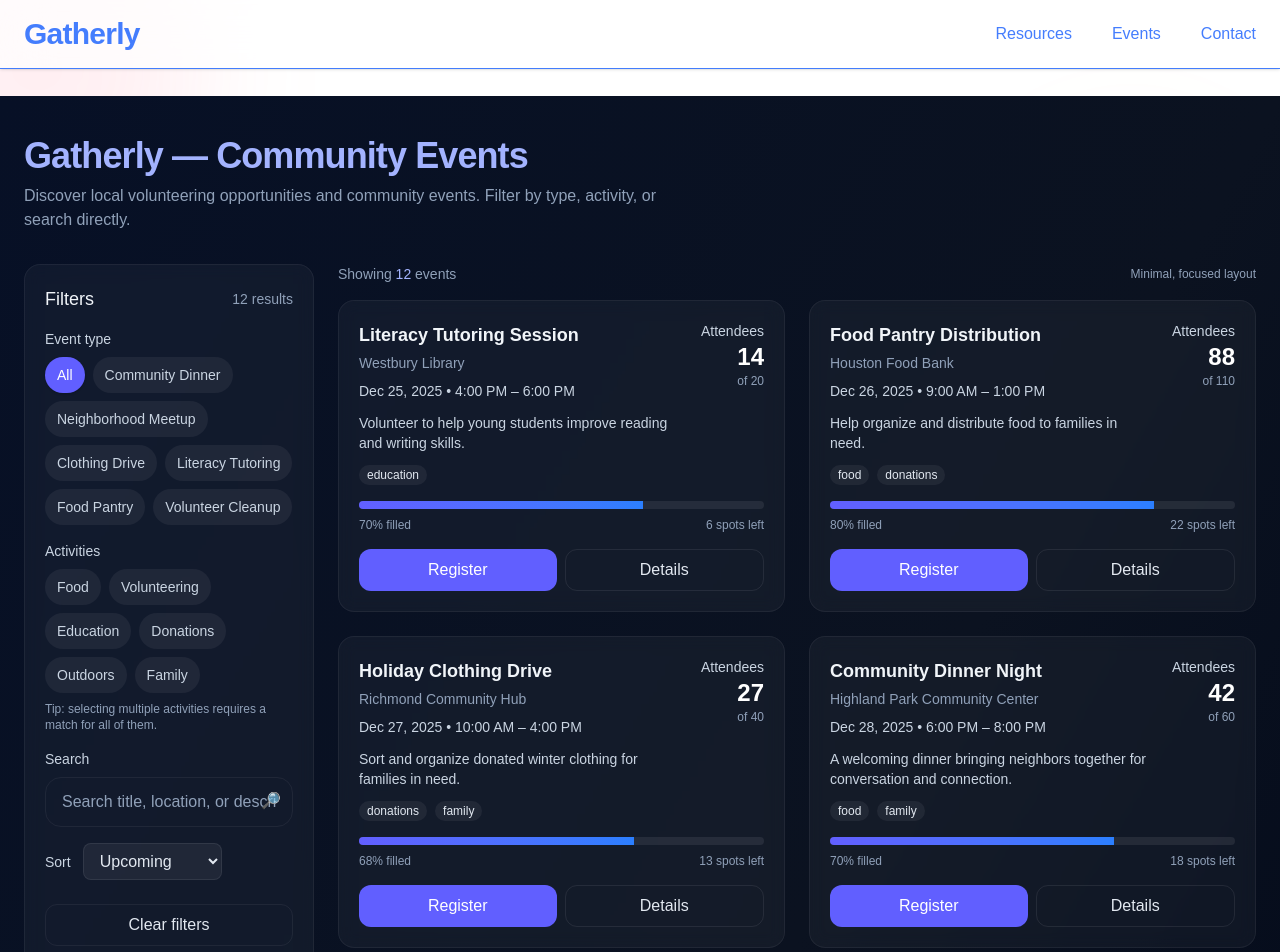
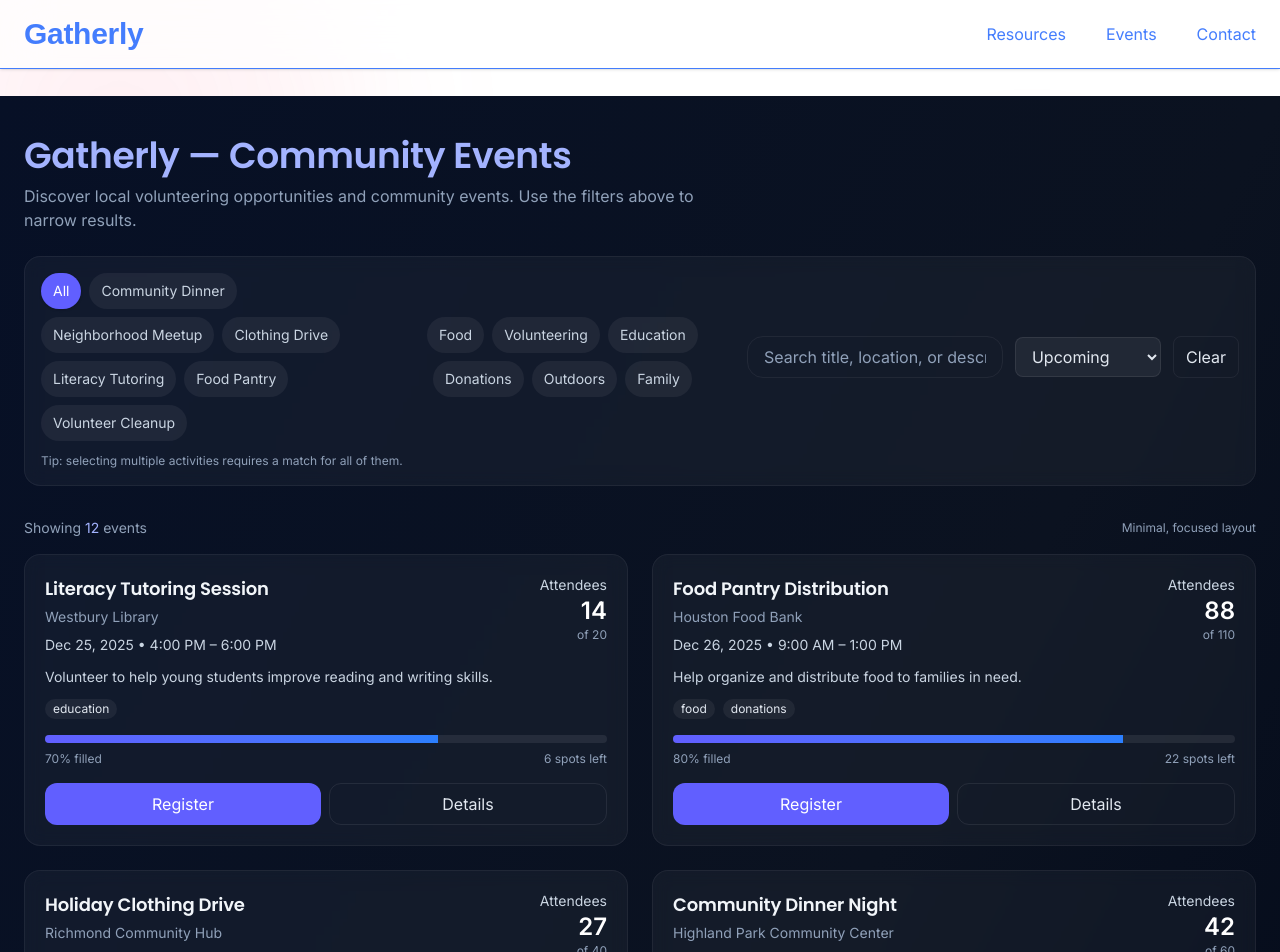
Before and after one commit to TSA-Group/tsa_group_starter, a Next.js app: page /events in a window 1280 px wide. Shown: the top 952 px of the page. Built offline with nearby package versions, Linux system fonts and the light colour scheme.

Commit message:
Update page.tsx

```diff
--- a/app/events/page.tsx
+++ b/app/events/page.tsx
@@ -1,5 +1,6 @@
 'use client';
 
+import Head from 'next/head';
 import { useMemo, useState } from 'react';
 
 /* =====================
@@ -23,12 +24,6 @@ type Event = {
 /* =====================
    Small UI pieces
 ===================== */
-const Icon = ({ children }: { children: React.ReactNode }) => (
-  <span className="inline-block mr-2 text-indigo-300" aria-hidden>
-    {children}
-  </span>
-);
-
 const Chip = ({ children }: { children: React.ReactNode }) => (
   <span className="inline-flex items-center px-2 py-0.5 rounded-full text-xs font-medium bg-white/6 text-slate-200">
     {children}
@@ -105,74 +100,96 @@ export default function EventsPage() {
   const toggleActivity = (id: string) =>
     setSelectedActivities(prev => (prev.includes(id) ? prev.filter(x => x !== id) : [...prev, id]));
 
-  /* =====================
-     Render
-  ====================== */
   return (
+    <>
+      <Head>
+        {/* Google Fonts: Poppins (headings) + Inter (body) */}
+        <link rel="preconnect" href="https://fonts.googleapis.com" />
+        <link rel="preconnect" href="https://fonts.gstatic.com" crossOrigin="anonymous" />
+        <link
+          href="https://fonts.googleapis.com/css2?family=Inter:wght@300;400;600;700&family=Poppins:wght@500;600;700&display=swap"
+          rel="stylesheet"
+        />
+      </Head>
+
       <div className="min-h-screen bg-gradient-to-br from-[#071026] via-[#0b1220] to-[#020617] text-white antialiased">
-      {/* Decorative translucent bubbles */}
+        {/* Refined translucent bubbles */}
         <div aria-hidden className="pointer-events-none fixed inset-0 -z-10 overflow-hidden">
           <div
-          className="absolute -left-28 -top-28 w-80 h-80 rounded-full blur-3xl animate-blob"
+            className="absolute -left-36 -top-36 w-[520px] h-[520px] rounded-full blur-[72px] animate-blob-slow"
             style={{
-            background: 'rgba(255,99,132,0.10)',
-            boxShadow: '0 30px 60px rgba(255,99,132,0.06)'
+              background: 'radial-gradient(closest-side, rgba(255,99,132,0.12), rgba(255,99,132,0.04))',
+              mixBlendMode: 'screen',
+              opacity: 0.95
             }}
           />
           <div
-          className="absolute right-8 top-36 w-64 h-64 rounded-full blur-2xl animate-blob animation-delay-2000"
+            className="absolute right-12 top-40 w-[360px] h-[360px] rounded-full blur-[56px] animate-blob-slower"
             style={{
-            background: 'rgba(255,184,77,0.08)',
-            boxShadow: '0 20px 40px rgba(255,184,77,0.04)'
+              background: 'radial-gradient(closest-side, rgba(255,184,77,0.10), rgba(255,184,77,0.03))',
+              mixBlendMode: 'screen',
+              opacity: 0.95
             }}
           />
           <div
-          className="absolute left-1/2 -bottom-20 w-72 h-72 rounded-full blur-3xl animate-blob animation-delay-1000"
+            className="absolute left-1/2 -bottom-28 w-[420px] h-[420px] rounded-full blur-[64px] animate-blob-slower"
             style={{
-            background: 'rgba(56,189,248,0.06)',
-            boxShadow: '0 25px 50px rgba(56,189,248,0.03)',
-            transform: 'translateX(-50%)'
+              background: 'radial-gradient(closest-side, rgba(56,189,248,0.08), rgba(56,189,248,0.02))',
+              mixBlendMode: 'screen',
+              transform: 'translateX(-50%)',
+              opacity: 0.95
             }}
           />
         </div>
 
         <style jsx>{`
-        .animate-blob {
-          animation: blob 10s infinite;
+          :global(html, body, #__next) {
+            height: 100%;
           }
-        .animation-delay-2000 {
-          animation-delay: 2s;
+          /* Apply fonts */
+          :global(body) {
+            font-family: 'Inter', system-ui, -apple-system, 'Segoe UI', Roboto, 'Helvetica Neue', Arial;
+            -webkit-font-smoothing: antialiased;
+            -moz-osx-font-smoothing: grayscale;
           }
-        .animation-delay-1000 {
-          animation-delay: 1s;
+          /* Headings use Poppins for that crisp geometric look */
+          :global(h1, h2, h3, h4, h5, h6) {
+            font-family: 'Poppins', Inter, system-ui, -apple-system, 'Segoe UI', Roboto, 'Helvetica Neue', Arial;
+            letter-spacing: -0.01em;
           }
-        @keyframes blob {
+          .animate-blob-slow {
+            animation: blobSlow 14s infinite;
+          }
+          .animate-blob-slower {
+            animation: blobSlower 18s infinite;
+          }
+          @keyframes blobSlow {
             0% { transform: translate(0px, 0px) scale(1); }
-          33% { transform: translate(18px, -12px) scale(1.04); }
-          66% { transform: translate(-12px, 18px) scale(0.98); }
+            33% { transform: translate(24px, -18px) scale(1.03); }
+            66% { transform: translate(-18px, 24px) scale(0.98); }
+            100% { transform: translate(0px, 0px) scale(1); }
+          }
+          @keyframes blobSlower {
+            0% { transform: translate(0px, 0px) scale(1); }
+            33% { transform: translate(-20px, 14px) scale(1.02); }
+            66% { transform: translate(16px, -20px) scale(0.99); }
             100% { transform: translate(0px, 0px) scale(1); }
           }
         `}</style>
 
         <div className="max-w-7xl mx-auto px-6 py-10">
           {/* Header */}
-        <header className="mb-8">
+          <header className="mb-6">
             <h1 className="text-3xl md:text-4xl font-semibold tracking-tight text-indigo-300">Gatherly — Community Events</h1>
             <p className="mt-2 text-slate-400 max-w-2xl">
-            Discover local volunteering opportunities and community events. Filter by type, activity, or search directly.
+              Discover local volunteering opportunities and community events. Use the filters above to narrow results.
             </p>
           </header>
 
-        <div className="grid grid-cols-1 lg:grid-cols-4 gap-6">
-          {/* Filters (left column) */}
-          <aside className="lg:col-span-1 bg-white/4 backdrop-blur-sm border border-white/6 rounded-2xl p-5">
-            <div className="flex items-center justify-between mb-4">
-              <h2 className="text-lg font-medium text-slate-100">Filters</h2>
-              <div className="text-sm text-slate-400">{filtered.length} results</div>
-            </div>
-
-            <div className="mb-4">
-              <div className="text-sm text-slate-300 mb-2">Event type</div>
+          {/* Top filters */}
+          <div className="bg-white/4 backdrop-blur-sm border border-white/6 rounded-2xl p-4 mb-8">
+            <div className="flex flex-col lg:flex-row lg:items-center gap-4">
+              <div className="flex-1">
                 <div className="flex flex-wrap gap-2">
                   {categories.map(c => (
                     <button
@@ -187,9 +204,8 @@ export default function EventsPage() {
                 </div>
               </div>
 
-            <div className="mb-4">
-              <div className="text-sm text-slate-300 mb-2">Activities</div>
-              <div className="flex flex-wrap gap-2">
+              <div className="flex-1">
+                <div className="flex flex-wrap gap-2 justify-start lg:justify-center">
                   {activities.map(a => (
                     <button
                       key={a.id}
@@ -201,25 +217,19 @@ export default function EventsPage() {
                     </button>
                   ))}
                 </div>
-              <p className="mt-2 text-xs text-slate-400">Tip: selecting multiple activities requires a match for all of them.</p>
               </div>
 
-            <div className="mb-4">
-              <label className="block text-sm text-slate-300 mb-2">Search</label>
-              <div className="relative">
+              <div className="flex gap-3 items-center justify-end">
+                <div className="relative w-64">
                   <input
                     value={query}
                     onChange={e => setQuery(e.target.value)}
                     placeholder="Search title, location, or description"
-                  className="w-full bg-transparent placeholder:text-slate-400 text-slate-100 px-4 py-3 rounded-2xl border border-white/6 focus:outline-none focus:ring-2 focus:ring-indigo-500"
+                    className="w-full bg-transparent placeholder:text-slate-400 text-slate-100 px-4 py-2 rounded-2xl border border-white/6 focus:outline-none focus:ring-2 focus:ring-indigo-500"
                     aria-label="Search events"
                   />
-                <span className="absolute right-3 top-3 text-slate-400">🔎</span>
-              </div>
                 </div>
 
-            <div className="flex items-center gap-3 mt-2">
-              <div className="text-sm text-slate-300">Sort</div>
                 <select
                   value={sortBy}
                   onChange={e => setSortBy(e.target.value as any)}
@@ -229,20 +239,21 @@ export default function EventsPage() {
                   <option value="upcoming">Upcoming</option>
                   <option value="popular">Most popular</option>
                 </select>
+
+                <button
+                  onClick={() => { setSelectedCategory('all'); setSelectedActivities([]); setQuery(''); setSortBy('upcoming'); }}
+                  className="bg-transparent border border-white/6 text-slate-200 px-3 py-2 rounded-lg hover:bg-white/6 transition"
+                >
+                  Clear
+                </button>
+              </div>
             </div>
 
-            <div className="mt-6">
-              <button
-                onClick={() => { setSelectedCategory('all'); setSelectedActivities([]); setQuery(''); setSortBy('upcoming'); }}
-                className="w-full bg-transparent border border-white/6 text-slate-200 py-2 rounded-xl hover:bg-white/6 transition"
-              >
-                Clear filters
-              </button>
+            <p className="mt-3 text-xs text-slate-400">Tip: selecting multiple activities requires a match for all of them.</p>
           </div>
-          </aside>
 
-          {/* Events list (main area) */}
-          <main className="lg:col-span-3">
+          {/* Events list */}
+          <main>
             <div className="mb-4 flex items-center justify-between">
               <div className="text-sm text-slate-400">Showing <span className="text-indigo-300">{filtered.length}</span> events</div>
               <div className="text-xs text-slate-400">Minimal, focused layout</div>
@@ -300,6 +311,6 @@ export default function EventsPage() {
           </main>
         </div>
       </div>
-    </div>
+    </>
   );
 }
```
Lines whose indentation alone changed are shown as unchanged.
